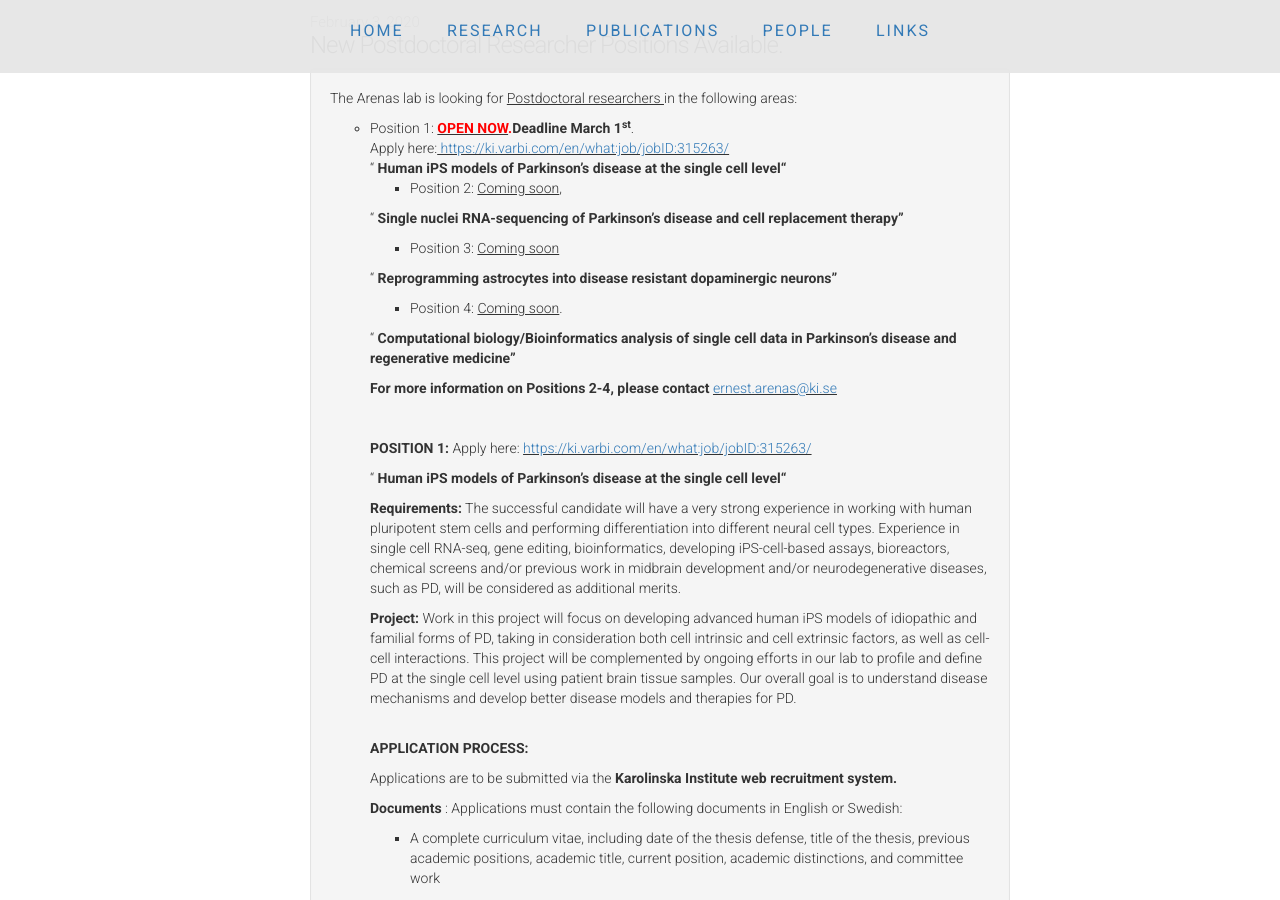
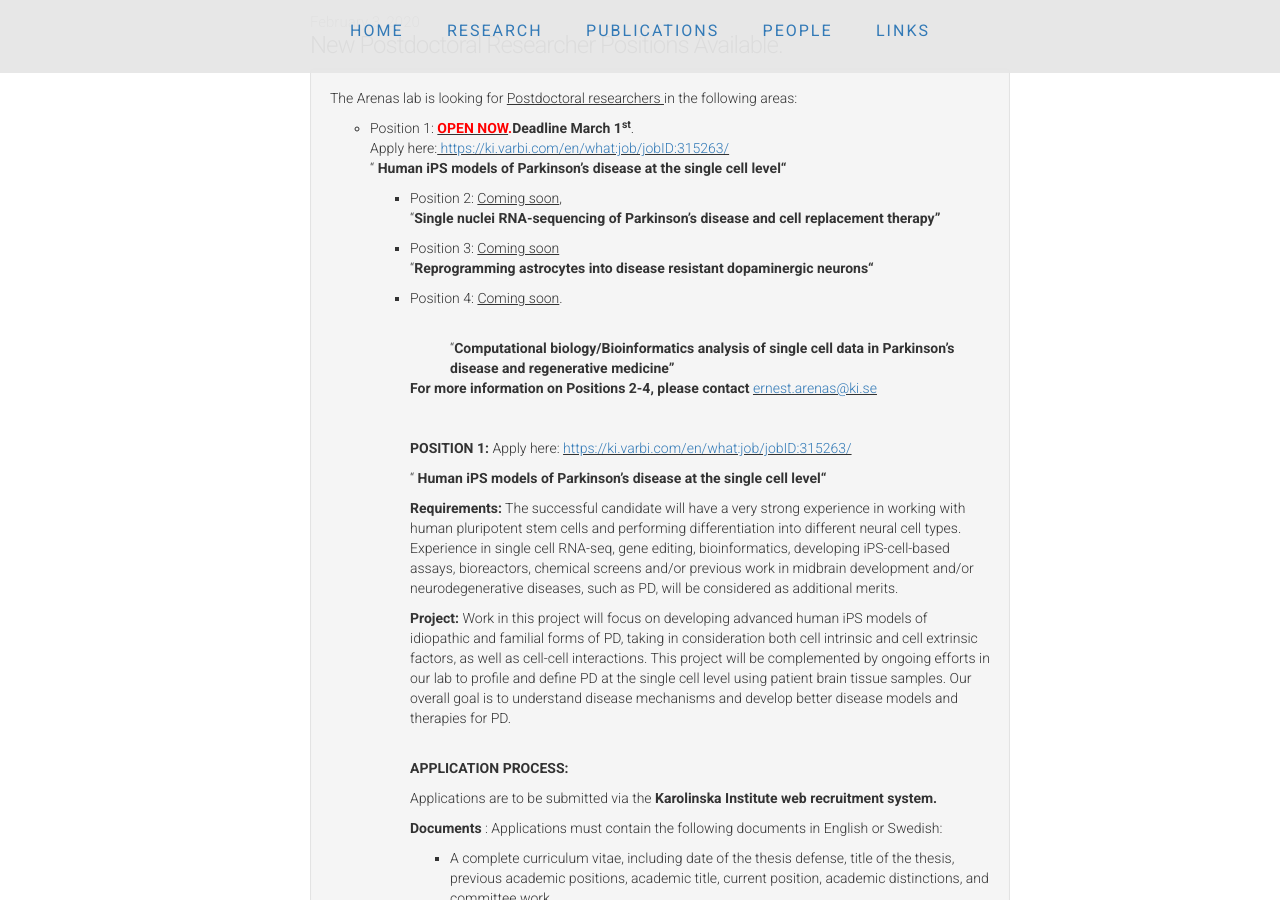
Before and after one commit to ArenasLab/arenaslab.github.io, a Jekyll site: the page index.html, which Jekyll copies as it is, in a window 1280 px wide and 900 px high, scrolled down 611 px. Built offline with Jekyll 4.4.1, drawn with Linux system fonts in a browser that asks for light colours; comment, search, counter and statistics services are not loaded.

Commit message:
Update index.html

```diff
--- a/index.html
+++ b/index.html
@@ -116,55 +116,28 @@
 </p>
 <ul>
 <li>Position 1: <u><strong><span style="color: #ff0000;">OPEN NOW</span></strong></u><strong><span style="color: #ff0000;">.</span></strong><strong>Deadline March 1</strong><sup><strong>st</strong></sup>.
+<br />Apply here:<u><a href="https://ki.varbi.com/en/what:job/jobID:315263/"> https://ki.varbi.com/en/what:job/jobID:315263/</a></u>
+<br />&#8220;<strong> Human iPS models of Parkinson&#8217;s disease at the single cell level&#8220;</strong>
+</li>
 
-<br />Apply here:<u><a href="https://ki.varbi.com/en/what:job/jobID:315263/"> https://ki.varbi.com/en/what:job/jobID:315263/</a></u>
-<br />&#8220;
-	<strong> Human iPS models of Parkinson&#8217;s disease at the single cell level&#8220;
-	</strong>
 <ul>
-<li>
-		<p>
-			Position 2: <u>Coming soon</u>,
-		</p>
-	</li>
+<li>Position 2: <u>Coming soon</u>,
+<br />&#8220;<strong>Single nuclei RNA-sequencing of Parkinson&#8217;s disease and cell	replacement therapy&#8221;</strong>
+</li>
 </ul>
-<p>
-	&#8220;
-	<strong>
-		Single nuclei RNA-sequencing of Parkinson&#8217;s disease and cell
-		replacement therapy&#8221;
-	</strong>
-</p>
 <ul>
-	<li>
-		<p>
-			Position 3: <u>Coming soon</u><strong> </strong>
-		</p>
-	</li>
+<li>Position 3: <u>Coming soon</u><strong> </strong>
+<br />&#8220;<strong>Reprogramming astrocytes into disease resistant dopaminergic neurons&#8220;</strong>
+</li>
 </ul>
-<p>
-	&#8220;
-	<strong>
-		Reprogramming astrocytes into disease resistant dopaminergic
-		neurons&#8221;
-	</strong>
-</p>
 <ul>
-	<li>
-		<p>
-			Position 4:<strong> </strong><u>Coming soon</u>.
-		</p>
-	</li>
+<li>Position 4:<strong> </strong><u>Coming soon</u>.
+</li>
+<ul>
+<br />&#8220;<strong>Computational biology/Bioinformatics analysis of single cell data in Parkinson&#8217;s disease and regenerative medicine&#8221;</strong>
+</li>
 </ul>
-<p>
-	&#8220;
-	<strong>
-		Computational biology/Bioinformatics analysis of single cell data in
-		Parkinson&#8217;s disease and regenerative medicine&#8221;
-	</strong>
-</p>
-<p>
-	<strong>For more information on Positions 2-4, please contact </strong>
+<p>	<strong>For more information on Positions 2-4, please contact </strong>
 	<u><a href="mailto:ernest.arenas@ki.se">ernest.arenas@ki.se</a></u>
 </p>
 <p>
```
